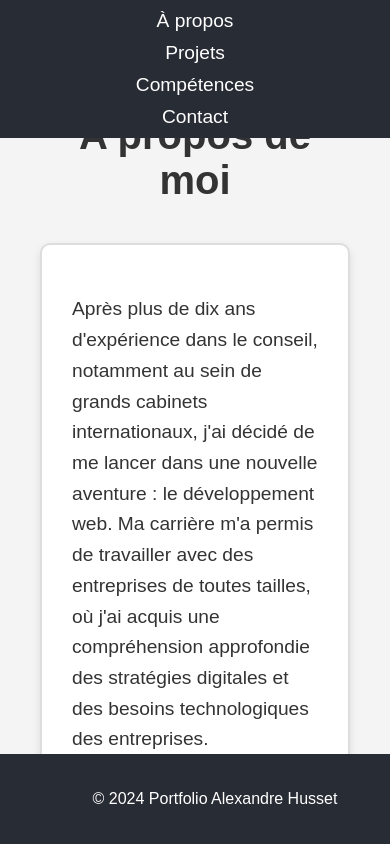
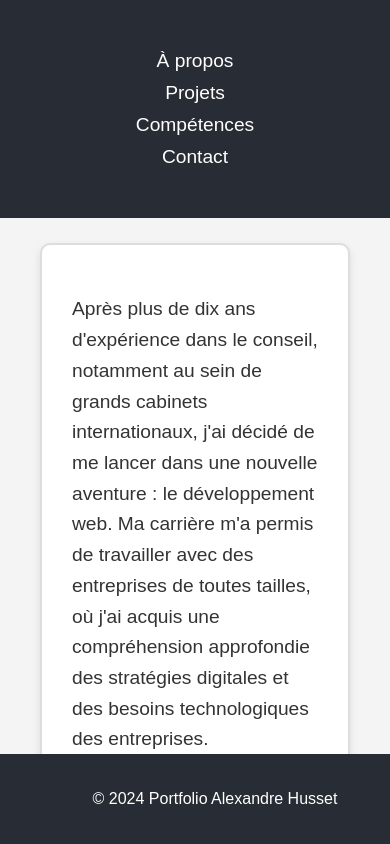
Before and after one commit to ahusset/portfolio, a React (Create React App) app: page / in a window 390 px wide. Shown: the top 844 px of the page. Built offline with nearby package versions, Linux system fonts and the light colour scheme.

Commit message:
ajustement css pour la hauteur du header en mobile padding

```diff
--- a/src/components/Header/Header.css
+++ b/src/components/Header/Header.css
@@ -56,7 +56,7 @@
     .header {
         flex-direction: column;
         height: auto; /* Adaptation de la hauteur */
-        padding: 10px; /* Réduction du padding pour mobile */
+        padding: 50px 10px;
     }
 
     /* Masquer la photo et le logo LinkedIn sur mobile */
```
